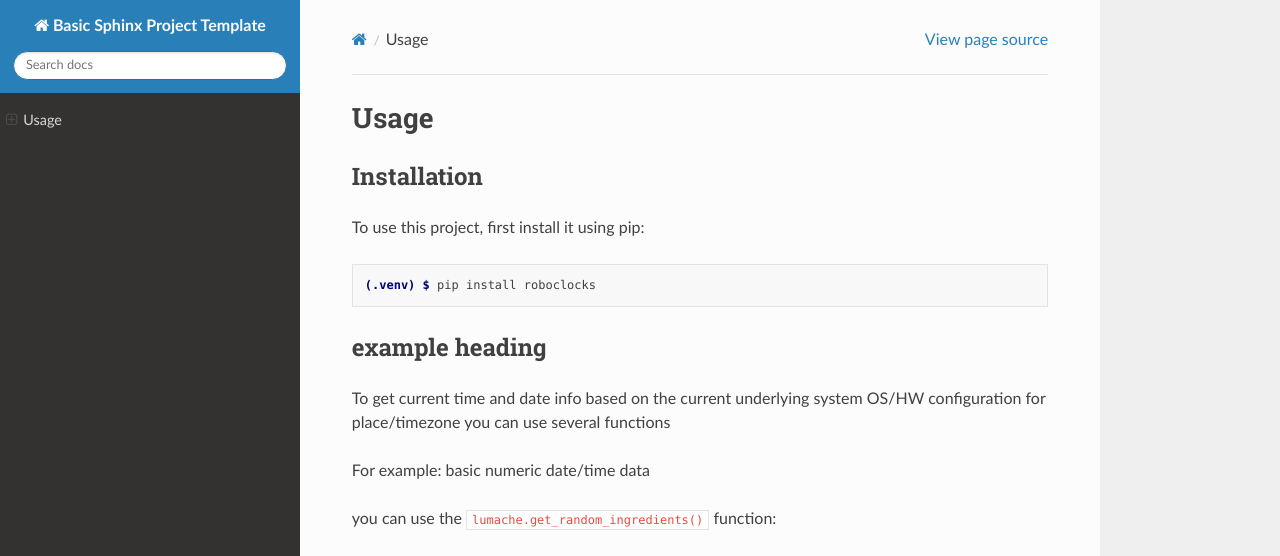
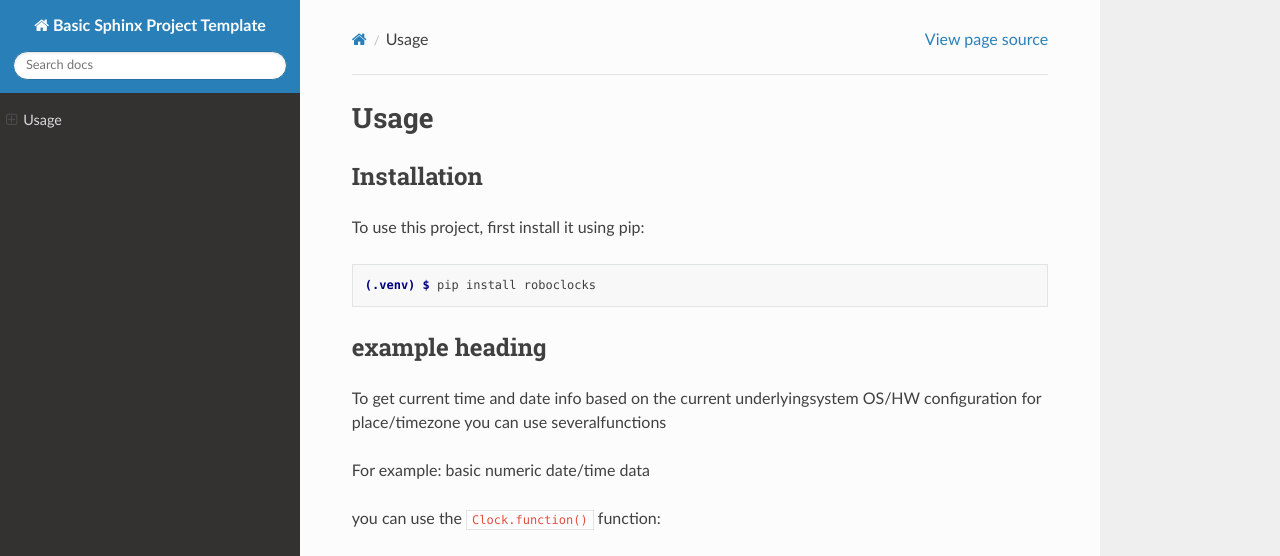
Before and after one commit to mkner/robo-pid, a Sphinx documentation site: the page built from docs/usage.rst, in a window 1280 px wide and 1323 px high. Shown: the top 556 px of the window. Built offline with Sphinx 7.4.7 and the Read the Docs theme 2.0.0, drawn with Linux system fonts in a browser that asks for light colours; grey boxes are pictures that could not be loaded.

Commit message:
Update usage.rst

```diff
--- a/docs/usage.rst
+++ b/docs/usage.rst
@@ -15,13 +15,13 @@ To use this project, first install it using pip:
 example heading
 ----------------
 
-To get current time and date info based on the current underlying
-system OS/HW configuration for place/timezone you can use several
+To get current time and date info based on the current underlying\
+system OS/HW configuration for place/timezone you can use several\
 functions
 
 For example: basic numeric date/time data
 
-you can use the ``lumache.get_random_ingredients()`` function:
+you can use the ``Clock.function()`` function:
 
 .. autofunction:: SysClock.now()
 .. autofunction:: SysClock.today()
```
